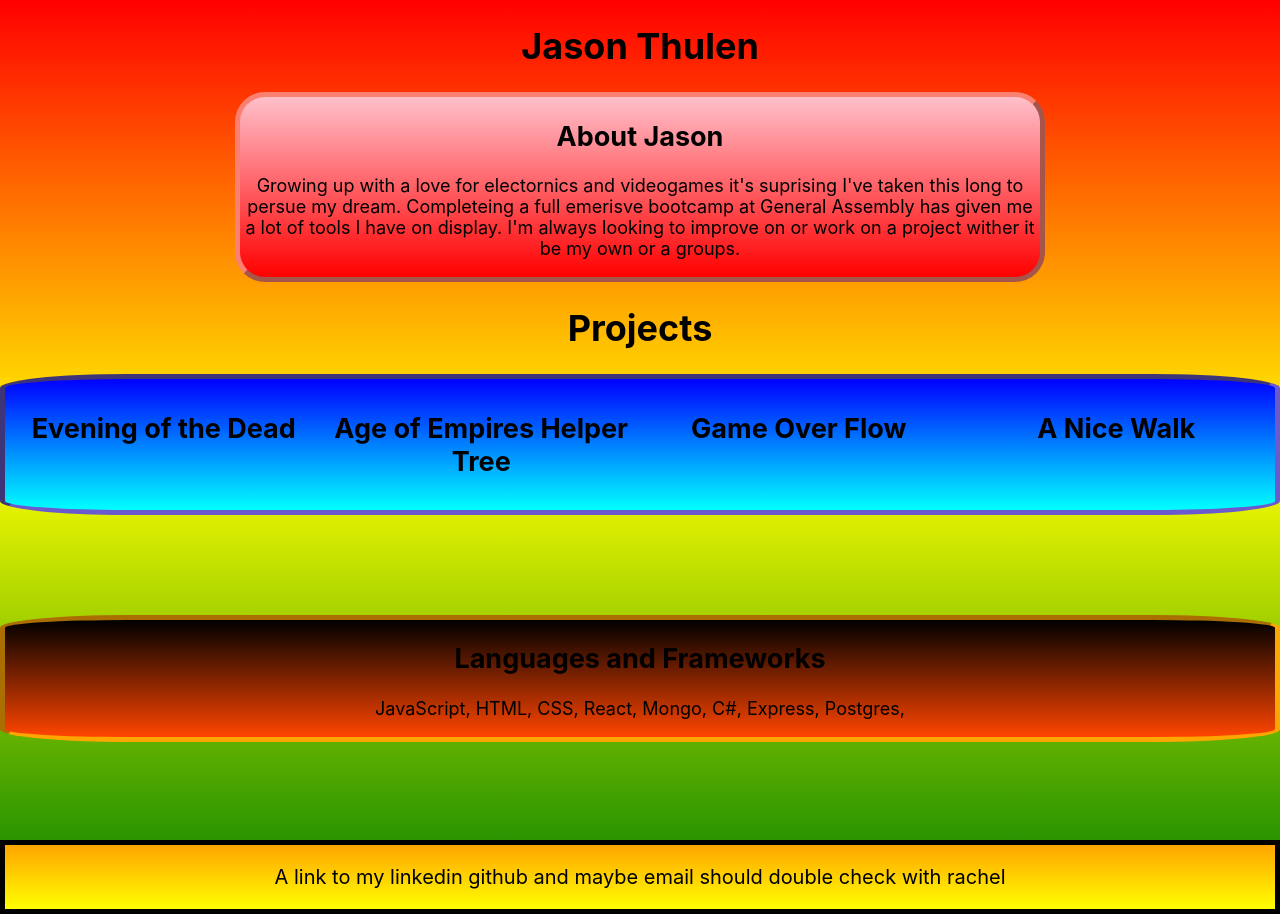
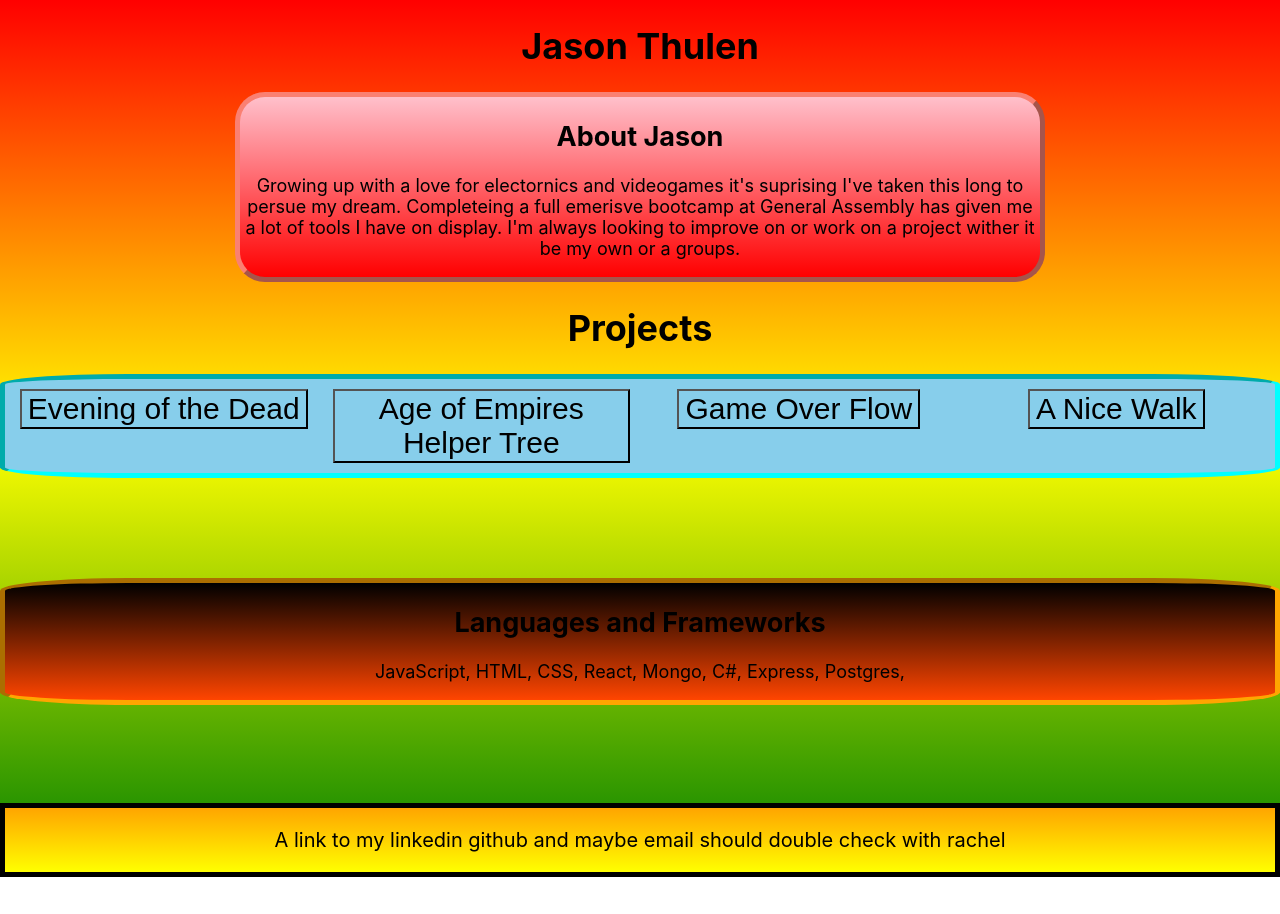
Before and after one commit to jaysun025/portfolio, a React (Create React App) app: page / in a window 1280 px wide. After the commit the page ends 877 px from the top, so only its background shows below. Built offline with nearby package versions, Linux system fonts and the light colour scheme.

Commit message:
made projects hover dropdowns with info

```diff
--- a/src/App.js
+++ b/src/App.js
@@ -21,18 +21,40 @@ function App() {
       <h1>Projects</h1>
         <div className = 'projects'>
           <div className = 'zombies'>
-            <h2>Evening of the Dead</h2>
-              <div className = 'zomDrop'>
+            <button className = 'dropbtn'>Evening of the Dead</button>
+              <div className = 'zomContent'>
+                <p>
+                  Using JavaScript, CSS, and HTML I created a dodge the falling
+                  objects game. It has  zombie theme to it and I did the art work
+                  myself.
+                </p>
               </div>
           </div>
           <div className = 'ageOfEmpiresTwo'>
-            <h2>Age of Empires Helper Tree</h2>
+            <button className = 'dropbtn'>Age of Empires Helper Tree</button>
+            <div className = 'empireContent'>
+              <p>
+                We Shall Conquor all!!!
+              </p>
+            </div>
           </div>
           <div className = 'game-overflow'>
-            <h2>Game Over Flow</h2>
+            <button className = 'dropbtn'>Game Over Flow</button>
+            <div className = 'gameContent'>
+              <p>
+                Games are life. Life is games.
+              </p>
+            </div>
           </div>
           <div className = 'a-nice-walk'>
-            <h2>A Nice Walk</h2>
+            <button className = 'dropbtn'>A Nice Walk</button>
+            <div className = 'walkContent'>
+              <p>
+                For a final project I chose to make a first person experience. Using unity and C# I was
+                able to create an experience allowing player to move, look, duck, sprint, jump, and interact with
+                some objects.
+              </p>
+            </div>
           </div>
     </div>
           <div className = 'languages-frameworks'>
--- a/src/home.css
+++ b/src/home.css
@@ -19,15 +19,141 @@ html {
 .projects {
     display: flex;
     flex-direction: row;
-    border: inset slateblue 5px;
+    border: inset aqua 5px;
     border-radius: 10%;
-    background-image: linear-gradient(blue, aqua) ;
+    background-color: skyblue;
 }
 
 .projects > div {
     width: 500px;
     margin: 10px;
 }
+
+.dropbtn {
+    font-size: 30px;
+    background-color: skyblue;
+}
+
+.zombies {
+    position: relative;
+    display: inline-block;
+}
+
+.zomContent {
+    display: none;
+    position: absolute;
+    box-shadow: 0px 8px 16px 0px black;
+    z-index: 1;
+}
+
+.zomContent p {
+    color: black;
+    display: block;
+}
+
+.zomContent p:hover {
+    background-color: white;
+}
+
+.zombies:hover .zomContent {
+    display: block;
+    background-color: rgba(255, 255, 255, 0.8);
+}
+
+.zombies:hover .dropbtn {
+    background-color: aqua;
+}
+
+.ageOfEmpiresTwo {
+    position: relative;
+    display: inline-block;
+}
+
+.empireContent {
+    display: none;
+    position: absolute;
+    box-shadow: 0px 8px 16px 0px black;
+    z-index: 1;
+}
+
+.empireContent p {
+    color: black;
+    display: block;
+}
+
+.empireContent p:hover {
+    background-color: #ddd;
+}
+
+.ageOfEmpiresTwo:hover .empireContent {
+    display: block;
+    background-color: rgba(255, 255, 255, 0.8);
+}
+
+.ageOfEmpiresTwo:hover .dropbtn {
+    background-color: aqua;
+}
+
+.game-overflow {
+    position: relative;
+    display: inline-block;
+}
+
+.gameContent {
+    display: none;
+    position: absolute;
+    box-shadow: 0px 8px 16px 0px black;
+    z-index: 1;
+}
+
+.gameContent p {
+    color: black;
+    display: block;
+}
+
+.gameContent p:hover {
+    background-color: #ddd;
+}
+
+.game-overflow:hover .gameContent {
+    display: block;
+    background-color: rgba(255, 255, 255, 0.8);
+}
+
+.game-overflow:hover .dropbtn {
+    background-color: aqua;
+}
+
+.a-nice-walk {
+    position: relative;
+    display: inline-block;
+}
+
+.walkContent {
+    display: none;
+    position: absolute;
+    box-shadow: 0px 8px 16px 0px black;
+    z-index: 1;
+}
+
+.walkContent p {
+    color: black;
+    display: block;
+}
+
+.walkContent p:hover {
+    background-color: #ddd;
+}
+
+.a-nice-walk:hover .walkContent {
+    display: block;
+    background-color: rgba(255, 255, 255, 0.8);
+}
+
+.a-nice-walk:hover .dropbtn {
+    background-color: aqua;
+}
+
 
 .pageTop {
     background-color: black;
@@ -44,22 +170,6 @@ html {
     top: 100px;
 }
 
-.zomDrop {
-    display: none;
-    position: absolute;
-    background-color: slateblue;
-    min-width: 160px;
-    box-shadow: 0px 8px 16px rgba(0, 0, 0, 0, 0.2);
-    z-index: 1;
-}
-
-div.zombies.hover .zomDrop {
-    display: block;
-}
-
-div.zombies.hover .zomDrop {
-    background-color: green;
-}
 
 footer {
     color: black;
```
